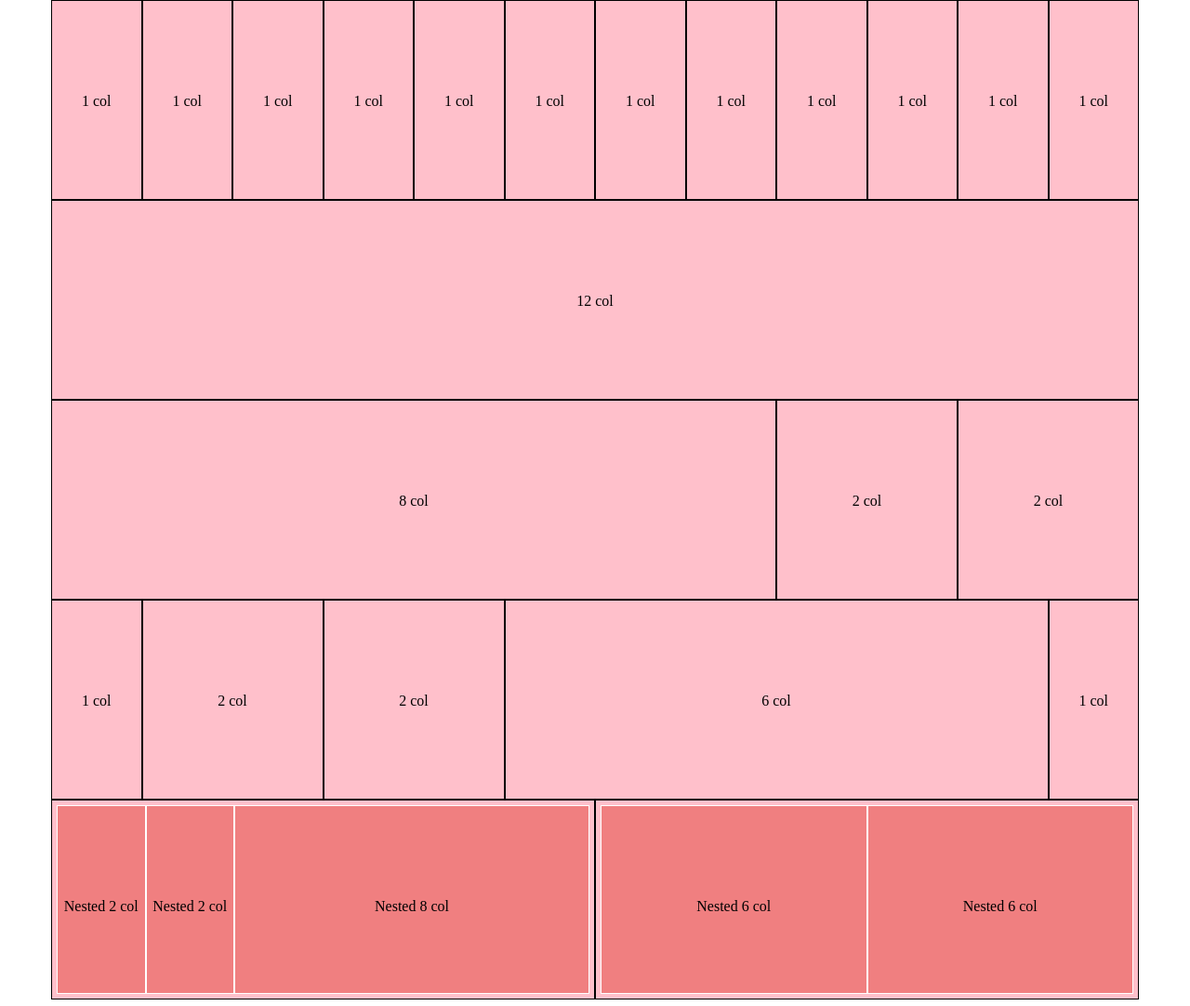
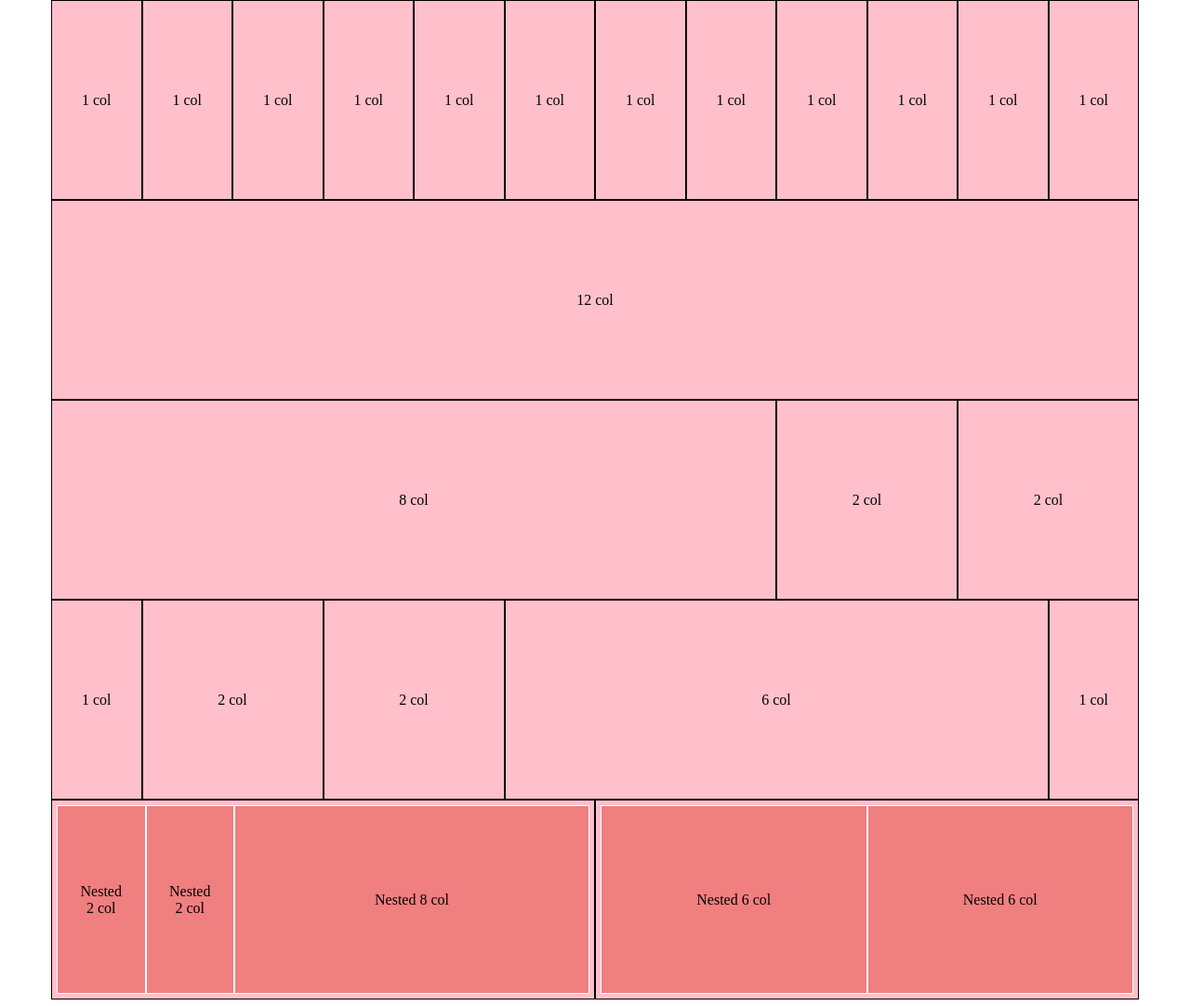
Before and after one commit to andreamarangon/html-css-12bool, a plain HTML site: page index.html in a window 1280 px wide. Shown: the whole page at 93% size. Drawn offline with Linux system fonts and the light colour scheme.

Commit message:
esercizio terminato

```diff
--- a/css/master.css
+++ b/css/master.css
@@ -1,7 +1,8 @@
-/* body {
-  font-size: 20px;
-} */
-
+.row::after {
+  content: '';
+  display: table;
+  clear: both;
+}
 .container {
   background-color: #FFC0CB;
 }
@@ -22,10 +23,13 @@ body.debug-2 [class*="col-"] > .container {
 }
 
 [class*="col-"] {
-  /* position: absolute;
+  position: relative;
+}
+
+.contain {
+  position: absolute;
   top: 50%;
   left: 50%;
-  transform: translate(-50%, -50%); */
+  transform: translate(-50%, -50%);
   text-align: center;
-  line-height: 215px;
 }
--- a/index.html
+++ b/index.html
@@ -8,41 +8,107 @@
   </head>
   <body class="debug-2">
     <div class="container">
-      <div class="col-1">1 col</div>
-      <div class="col-1">1 col</div>
-      <div class="col-1">1 col</div>
-      <div class="col-1">1 col</div>
-      <div class="col-1">1 col</div>
-      <div class="col-1">1 col</div>
-      <div class="col-1">1 col</div>
-      <div class="col-1">1 col</div>
-      <div class="col-1">1 col</div>
-      <div class="col-1">1 col</div>
-      <div class="col-1">1 col</div>
-      <div class="col-1">1 col</div>
-      <div class="col-12">12 col</div>
-      <div class="col-8">8 col</div>
-      <div class="col-2">2 col</div>
-      <div class="col-2">2 col</div>
-      <div class="col-1">1 col</div>
-      <div class="col-2">2 col</div>
-      <div class="col-2">2 col</div>
-      <div class="col-6">6 col</div>
-      <div class="col-1">1 col</div>
-      <div class="col-6">
-        <div class="container">
-          <div class="col-2">Nested 2 col</div>
-          <div class="col-2">Nested 2 col</div>
-          <div class="col-8">Nested 8 col</div>
+      <!-- ROW 1 -->
+      <div class="row">
+        <div class="col-1">
+          <div class="contain">1 col</div>
+        </div>
+        <div class="col-1">
+          <div class="contain">1 col</div>
+        </div>
+        <div class="col-1">
+          <div class="contain">1 col</div>
+        </div>
+        <div class="col-1">
+          <div class="contain">1 col</div>
+        </div>
+        <div class="col-1">
+          <div class="contain">1 col</div>
+        </div>
+        <div class="col-1">
+          <div class="contain">1 col</div>
+        </div>
+        <div class="col-1">
+          <div class="contain">1 col</div>
+        </div>
+        <div class="col-1">
+          <div class="contain">1 col</div>
+        </div>
+        <div class="col-1">
+          <div class="contain">1 col</div>
+        </div>
+        <div class="col-1">
+          <div class="contain">1 col</div>
+        </div>
+        <div class="col-1">
+          <div class="contain">1 col</div>
+        </div>
+        <div class="col-1">
+          <div class="contain">1 col</div>
         </div>
       </div>
-      <div class="col-6">
-        <div class="container">
-          <div class="col-6">Nested 6 col</div>
-          <div class="col-6">Nested 6 col</div>
+      <!-- ROW 2 -->
+      <div class="row">
+        <div class="col-12">
+          <div class="contain">12 col</div>
+        </div>
+      </div>
+      <!-- ROW 3 -->
+      <div class="row">
+        <div class="col-8">
+          <div class="contain">8 col</div>
+        </div>
+        <div class="col-2">
+          <div class="contain">2 col</div>
+        </div>
+        <div class="col-2">
+          <div class="contain">2 col</div>
+        </div>
+      </div>
+      <!-- ROW 4 -->
+      <div class="row">
+        <div class="col-1">
+          <div class="contain">1 col</div>
+        </div>
+        <div class="col-2">
+          <div class="contain">2 col</div>
+        </div>
+        <div class="col-2">
+          <div class="contain">2 col</div>
+        </div>
+        <div class="col-6">
+          <div class="contain">6 col</div>
+        </div>
+        <div class="col-1">
+          <div class="contain">1 col</div>
+        </div>
+      </div>
+      <!-- ROW 5 -->
+      <div class="row">
+        <div class="col-6">
+          <div class="container">
+            <div class="col-2">
+              <div class="contain">Nested 2 col</div>
+            </div>
+            <div class="col-2">
+              <div class="contain">Nested 2 col</div>
+            </div>
+            <div class="col-8">
+              <div class="contain">Nested 8 col</div>
+            </div>
+          </div>
+        </div>
+        <div class="col-6">
+          <div class="container">
+            <div class="col-6">
+              <div class="contain">Nested 6 col</div>
+            </div>
+            <div class="col-6">
+              <div class="contain">Nested 6 col</div>
+            </div>
+          </div>
         </div>
       </div>
     </div>
-
   </body>
 </html>
```
